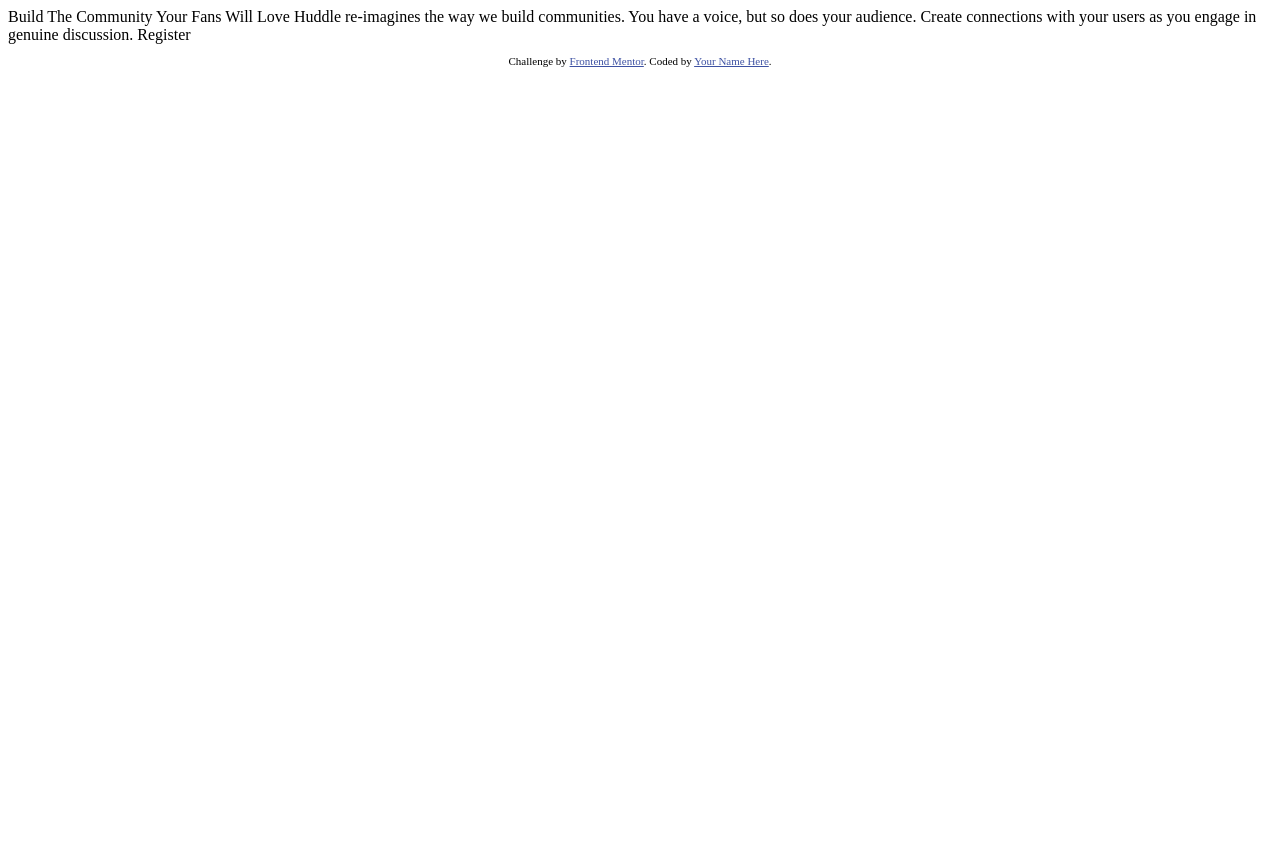
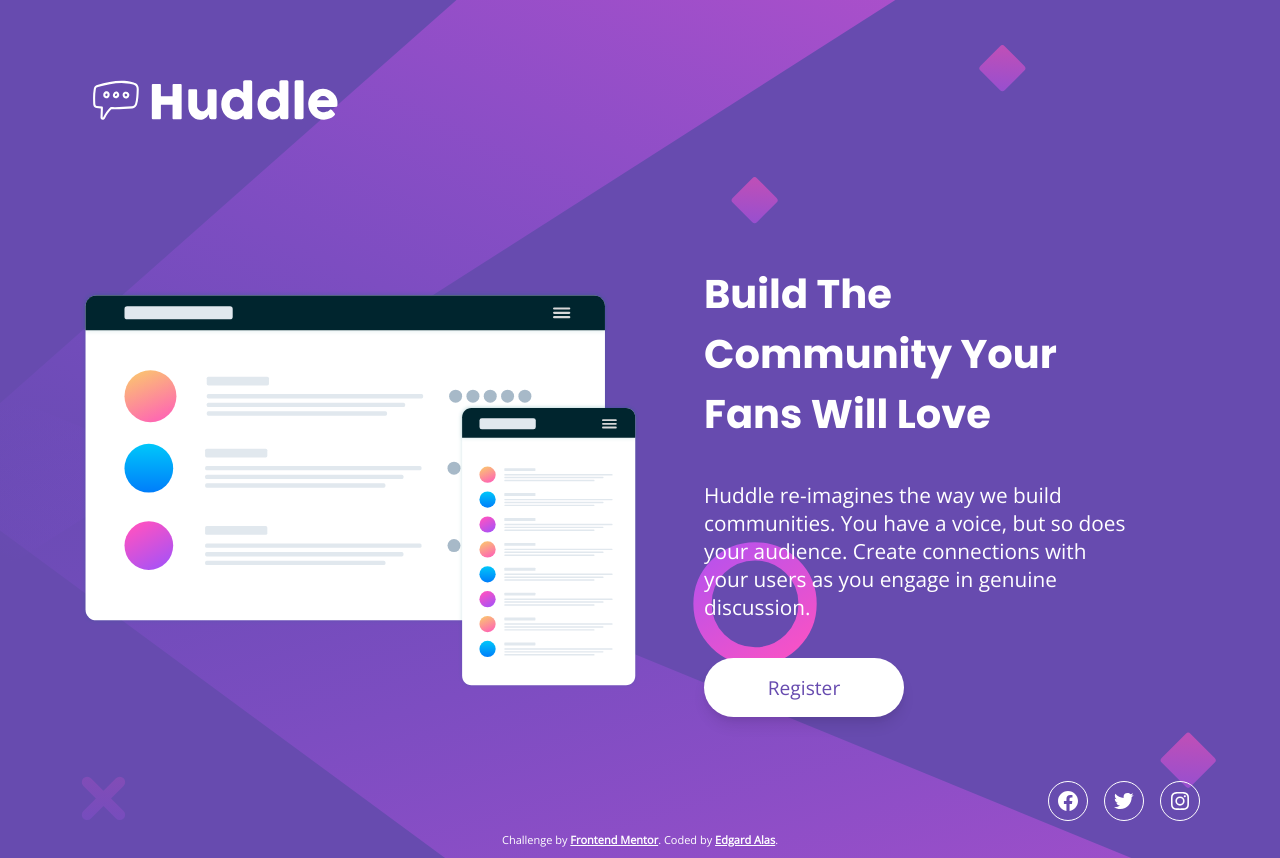
Before and after one commit to EdgardAlas/03-practica-sass, a website: page index.html in a window 1280 px wide. Before the commit the page ends 800 px from the top, so only its background shows below. Drawn offline with nearby package versions, Linux system fonts and the light colour scheme.

Commit message:
Desing finishe

```diff
--- a/index.html
+++ b/index.html
@@ -1,32 +1,83 @@
 <!DOCTYPE html>
 <html lang="en">
   <head>
-  <meta charset="UTF-8">
-  <meta name="viewport" content="width=device-width, initial-scale=1.0"> <!-- displays site properly based on user's device -->
+    <meta charset="UTF-8" />
+    <meta name="viewport" content="width=device-width, initial-scale=1.0" />
+    <!-- displays site properly based on user's device -->
+    <link
+      rel="icon"
+      type="image/png"
+      sizes="32x32"
+      href="./images/favicon-32x32.png"
+    />
+    <link rel="preconnect" href="https://fonts.googleapis.com" />
+    <link rel="preconnect" href="https://fonts.gstatic.com" crossorigin />
+    <link
+      href="https://fonts.googleapis.com/css2?family=Open+Sans&family=Poppins:wght@400;700&display=swap"
+      rel="stylesheet"
+    />
+    <link rel="stylesheet" href="css/styles.css" />
 
-  <link rel="icon" type="image/png" sizes="32x32" href="./images/favicon-32x32.png">
+    <title>
+      Frontend Mentor | Huddle landing page with single introductory section
+    </title>
 
-  <title>Frontend Mentor | Huddle landing page with single introductory section</title>
-
-  <!-- Feel free to remove these styles or customise in your own stylesheet 👍 -->
     <style>
-    .attribution { font-size: 11px; text-align: center; }
-    .attribution a { color: hsl(228, 45%, 44%); }
+      .attribution {
+        font-size: 11px;
+        text-align: center;
+        color: white;
+      }
+      .attribution a {
+      color:white;
+      font-weight: 700;
+      }
     </style>
   </head>
   <body>
-
-  Build The Community Your Fans Will Love
-
-  Huddle re-imagines the way we build communities. You have a voice, but so does your audience.
-  Create connections with your users as you engage in genuine discussion.
-
-  Register
+    <section class="main">
+      <main class="container">
+        <header class="header">
+          <img src="images/logo.svg" alt="logo" class="header__logo" />
+        </header>
+        <article class="container__article">
+         <header class="container__header">
+           <img
+            src="images/illustration-mockups.svg"
+            alt="ilustration"
+            class="container__illustration"
+          />
+         </header>
+          <section class="container__section">
+            <h1 class="container__title">Build The Community Your Fans Will Love</h1>
+            <p class="container__text">
+              Huddle re-imagines the way we build communities. You have a voice,
+              but so does your audience. Create connections with your users as you
+              engage in genuine discussion.
+            </p>
+            <a href="#" class="container__register">Register</a>
+          </section>
+        </article>
+        <section class="social">
+          <a href="#" class="social__button">
+            <img  src="images/fb.svg" alt="fb">
+          </a>
+          <a href="#" class="social__button">
+            <img  src="images/twitter.svg" alt="tw">
+          </a>
+          <a href="#" class="social__button">
+            <img  src="images/inst.svg" alt="in">
+          </a>
+        </section>
+    </section>
+    </main>
 
     <footer>
       <p class="attribution">
-      Challenge by <a href="https://www.frontendmentor.io?ref=challenge" target="_blank">Frontend Mentor</a>.
-      Coded by <a href="#">Your Name Here</a>.
+        Challenge by
+        <a href="https://www.frontendmentor.io?ref=challenge" target="_blank"
+          >Frontend Mentor</a
+        >. Coded by <a href="https://github.com/EdgardAlas" target="_blank">Edgard Alas</a>.
       </p>
     </footer>
   </body>
--- a/package.json
+++ b/package.json
@@ -4,7 +4,7 @@
   "description": "![Design preview for the Huddle landing page with single introductory section](./design/desktop-preview.jpg)",
   "main": "index.js",
   "scripts": {
-    "test": "echo \"Error: no test specified\" && exit 1"
+    "compile": "sass --watch sass/:css"
   },
   "keywords": [],
   "author": "",
--- /dev/null
+++ b/sass/_media-query.scss
@@ -0,0 +1,5 @@
+@mixin mediaQuery($mediaQuerySize) {
+  @media (min-width: #{$mediaQuerySize}) {
+    @content;
+  }
+}
--- /dev/null
+++ b/sass/_reset.scss
@@ -0,0 +1,14 @@
+html {
+  box-sizing: border-box;
+}
+
+*,
+*::after,
+*::before {
+  box-sizing: inherit;
+}
+
+body {
+  padding: 0;
+  margin: 0;
+}
--- /dev/null
+++ b/sass/_variables.scss
@@ -0,0 +1,5 @@
+$violet: hsl(257, 40%, 49%);
+$soft_magenta: hsl(300, 69%, 71%);
+$open_sans: 'Open Sans', sans-serif;
+$poppins: 'Poppins', sans-serif;
+$white: white;
--- /dev/null
+++ b/sass/styles.scss
@@ -0,0 +1,166 @@
+@use 'variables';
+@import 'reset';
+@import 'media-query';
+
+body {
+  font-family: variables.$open_sans;
+  background: variables.$violet url('/images/bg-mobile.svg') no-repeat;
+  background-size: contain;
+  transition: background-image 0.3s ease, background-size 0.3s ease;
+  @include mediaQuery(750px) {
+    background-size: cover;
+  }
+  @include mediaQuery(1200px) {
+    background-image: url('/images/bg-desktop.svg');
+  }
+}
+
+.main {
+  padding-inline: 2.25rem;
+  @include mediaQuery(1200px) {
+    padding-inline: 5rem;
+  }
+}
+
+.header {
+  display: flex;
+  align-items: center;
+  height: 100px;
+  max-width: 1700px;
+  &__logo {
+    max-width: 150px;
+    transition: max-width 0.3s ease;
+    @include mediaQuery(768px) {
+      max-width: 250px;
+    }
+    @include mediaQuery(1200px) {
+      max-width: 300px;
+    }
+  }
+  @include mediaQuery(1200px) {
+    height: 200px;
+  }
+}
+
+.container {
+  max-width: 100%;
+  min-height: calc(100vh - 300px);
+  display: grid;
+  place-content: center;
+  &__article {
+    display: grid;
+    @include mediaQuery(768px) {
+      grid-template-columns: repeat(2, 1fr);
+    }
+  }
+
+  &__header {
+    margin-inline: auto;
+    display: flex;
+    align-items: center;
+    max-width: 90%;
+    margin-block: 2rem;
+    @include mediaQuery(1200px) {
+      margin-block: 0;
+      min-width: 100%;
+    }
+  }
+
+  &__illustration {
+    max-width: 100%;
+    width: 100%;
+    object-fit: contain;
+  }
+
+  &__section {
+    color: variables.$white;
+    display: flex;
+    gap: 1rem;
+    justify-content: center;
+    flex-direction: column;
+    padding: 1rem;
+    text-align: center;
+    @include mediaQuery(768px) {
+      padding: 2rem;
+      text-align: left;
+    }
+
+    @include mediaQuery(1200px) {
+      padding: 4rem;
+      text-align: left;
+    }
+  }
+
+  &__title {
+    margin: 0;
+    font-size: 1.5rem;
+    font-family: variables.$poppins;
+    font-weight: 700;
+    @include mediaQuery(1200px) {
+      font-size: 2.5rem;
+    }
+  }
+
+  &__text {
+    font-size: 1.15rem;
+    @include mediaQuery(1200px) {
+      font-size: 1.3rem;
+    }
+  }
+
+  &__register {
+    background-color: variables.$white;
+    padding: 1rem;
+    border-radius: 30px;
+    width: 200px;
+    text-align: center;
+    color: variables.$violet;
+    text-decoration: none;
+    margin-inline: auto;
+    font-weight: 400;
+    font-size: 1.2rem;
+    box-shadow: rgba(0, 0, 0, 0.1) 0px 10px 15px -3px,
+      rgba(0, 0, 0, 0.05) 0px 4px 6px -2px;
+    transition: background-color 0.3s ease, color 0.3s ease;
+    &:hover {
+      background-color: variables.$soft_magenta;
+      color: variables.$white;
+    }
+    @include mediaQuery(768px) {
+      margin-inline: initial;
+    }
+  }
+  @include mediaQuery(1200px) {
+    max-width: 1700px;
+    margin-inline: auto;
+  }
+}
+
+.social {
+  text-align: center;
+  display: flex;
+  align-items: center;
+  justify-content: center;
+  gap: 1rem;
+  &__button {
+    display: grid;
+    place-content: center;
+    border: 1px solid variables.$white;
+    border-radius: 50%;
+    width: 40px;
+    height: 40px;
+    transition: background-color 0.3s ease, color 0.3s ease;
+
+    img {
+      filter: invert(1);
+    }
+
+    &:hover {
+      background-color: variables.$soft_magenta;
+      color: variables.$white;
+    }
+  }
+  @include mediaQuery(768px) {
+    justify-content: flex-end;
+  }
+}
```
Also changed, not shown: css/styles.css (added), 1 other file. Lines whose indentation alone changed are shown as unchanged.
